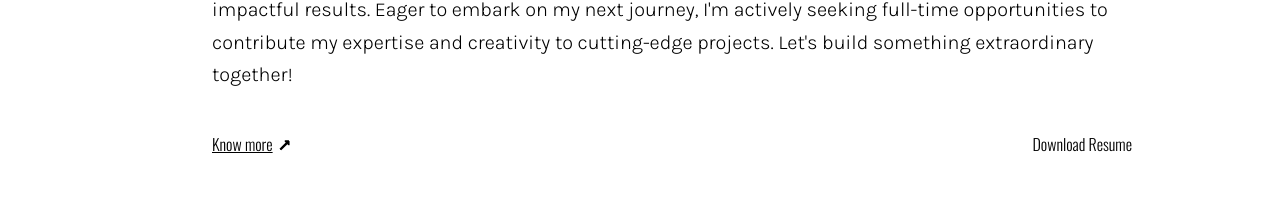
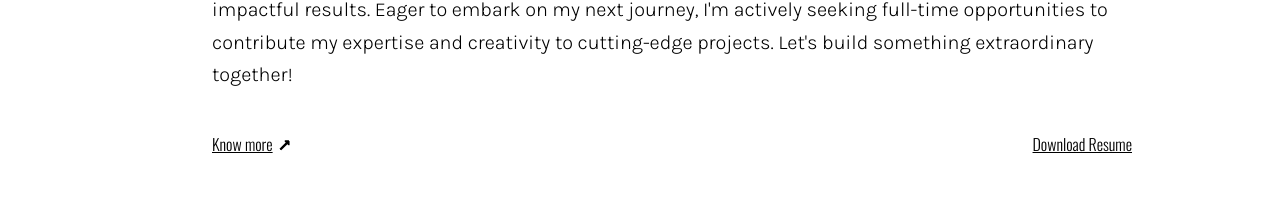
Before and after one commit to SarikaMangalpally/Portfolio, a React (Vite) app: page / in a window 1280 px wide. Shown: the part 930-1152 px from the top of the page. Built offline with nearby package versions, Linux system fonts and the light colour scheme; a web font is replaced by a local one.

Commit message:
underline added to text

```diff
--- a/package.json
+++ b/package.json
@@ -10,6 +10,7 @@
     "preview": "vite preview"
   },
   "dependencies": {
+    "googleapis": "^133.0.0",
     "react": "^18.2.0",
     "react-dom": "^18.2.0"
   },
--- a/src/components/aboutMe.jsx
+++ b/src/components/aboutMe.jsx
@@ -25,7 +25,7 @@ export default function AboutMe () {
                 </div>
                 <div className='flex justify-between font-oswald-light my-4 py-2 text-16'>
                     <a href="/About" className='underline'>Know more<img src={Arrow} className='inline w-2 mx-2 rotate-45'></img></a>
-                    <a target='_blank' href='https://drive.google.com/file/d/1mYp69yvZh2Kh6OpZ44uFr3JrtYaIpzuf/view?usp=drive_link' rel="noreferrer">Download Resume</a>
+                    <a target='_blank' href='https://drive.google.com/file/d/1mYp69yvZh2Kh6OpZ44uFr3JrtYaIpzuf/view?usp=drive_link' rel="noreferrer" className='underline'>Download Resume</a>
                 </div>
             </div>
         </div>
--- a/src/components/navbar.jsx
+++ b/src/components/navbar.jsx
@@ -3,7 +3,7 @@ export default function Navbar(props) {
 
     const showList = props.showNav
 
-    const navListItems = ['home', 'about', 'Portfolio', 'Contact Me', 'Resume']
+    const navListItems = ['home', 'about', 'Portfolio', 'Contact Me']
     return (
         <nav className={`${showList? '': 'bg-lemon-chiffon-light w-full absolute sm:top-0 sm:ml-14 sm:w-9/12 sm:transfrom sm:translate-y-1/2'}`}>
             <ul className={`${showList ? 'hidden': ' text-center'} h-full sm:top-0`}>
```
Also changed, not shown: 1 other file (tests, documents, lock files or other folders).
